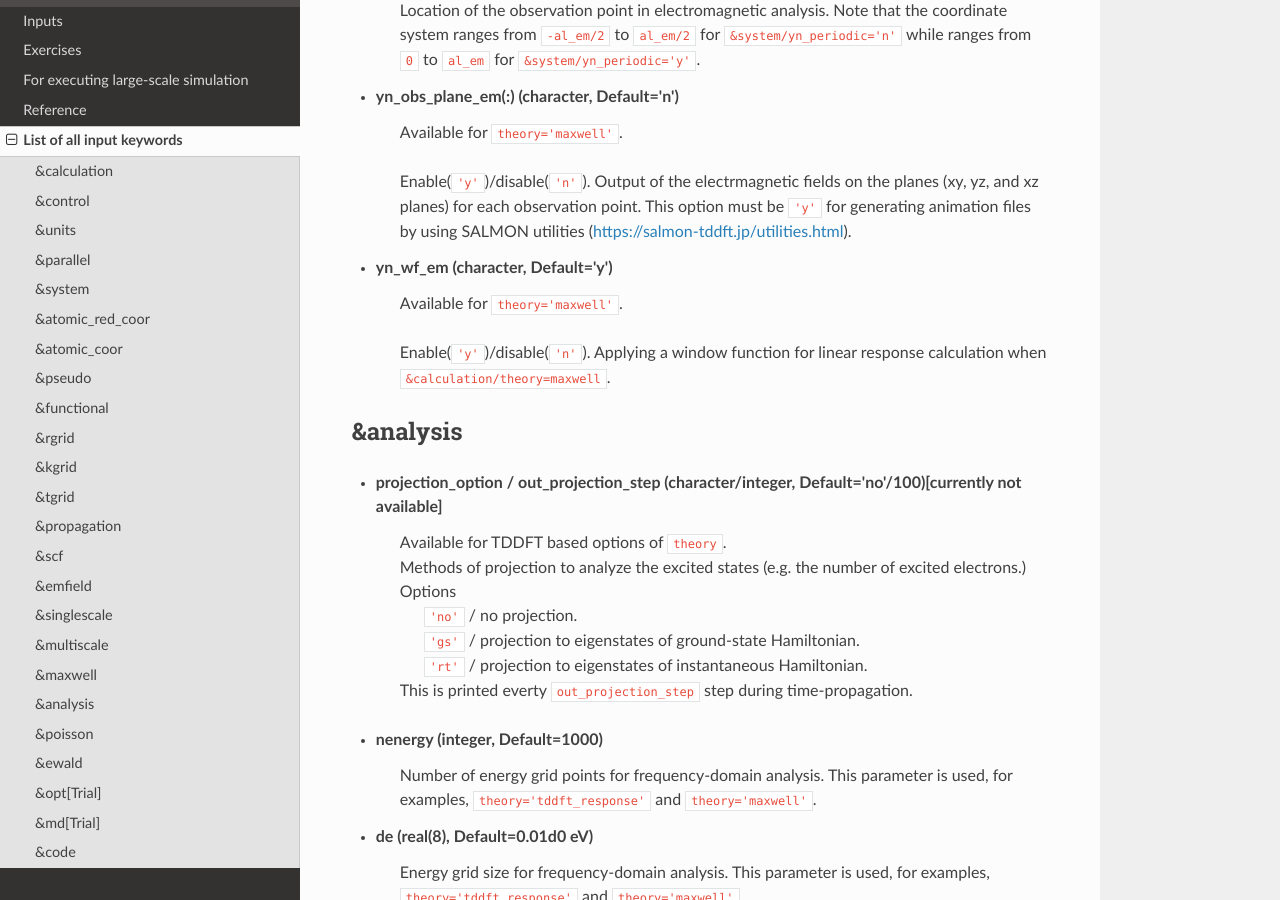
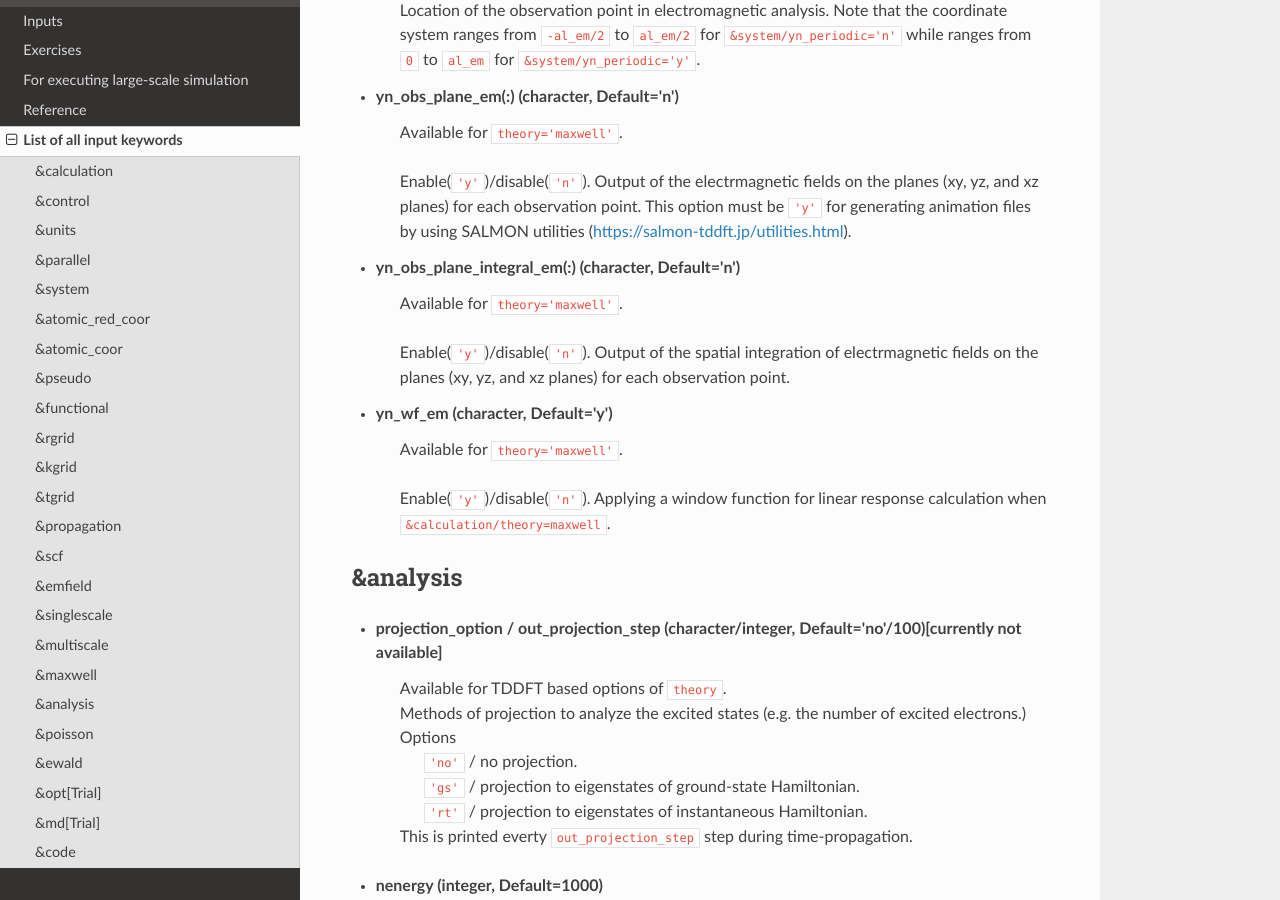
Before and after one commit to SALMON-TDDFT/SALMON-DOCS, a Sphinx documentation site: the page built from source/input_keyword_list.rst, in a window 1280 px wide and 900 px high, scrolled down 24121 px. Built offline with Sphinx 7.4.7 and the Read the Docs theme 2.0.0, drawn with Linux system fonts in a browser that asks for light colours; formulas are drawn with MathJax 3.

Commit message:
Update input_keyword_list.rst

```diff
--- a/source/input_keyword_list.rst
+++ b/source/input_keyword_list.rst
@@ -832,6 +832,10 @@ Input for psudopotentials. Size of array (:) is equal to ``&system/nelem``.
    | Available for ``theory='maxwell'``.
    Enable(``'y'``)/disable(``'n'``). Output of the electrmagnetic fields on the planes (xy, yz, and xz planes) for each observation point. This option must be ``'y'`` for generating animation files by using SALMON utilities (https://salmon-tddft.jp/utilities.html).
 
+- **yn_obs_plane_integral_em(:)** (character, Default='n')
+   | Available for ``theory='maxwell'``.
+   Enable(``'y'``)/disable(``'n'``). Output of the spatial integration of electrmagnetic fields on the planes (xy, yz, and xz planes) for each observation point.
+
 - **yn_wf_em** (character, Default='y')
    | Available for ``theory='maxwell'``.
    Enable(``'y'``)/disable(``'n'``). Applying a window function for linear response calculation when ``&calculation/theory=maxwell``.
```
